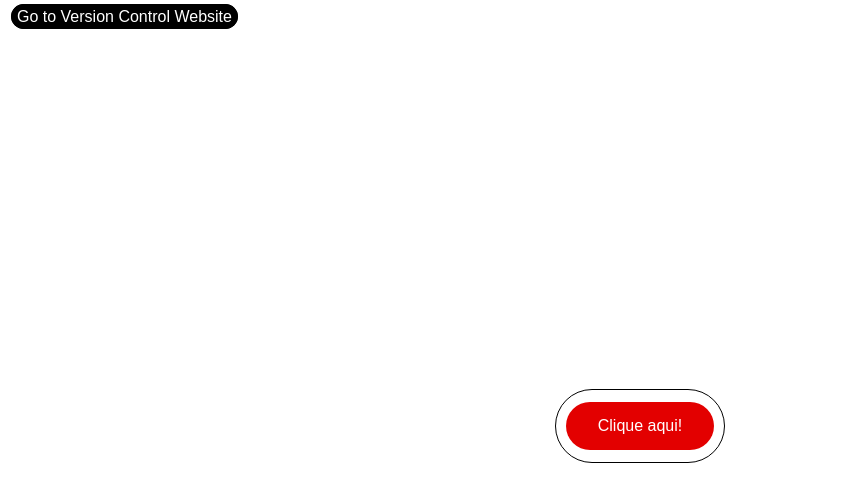
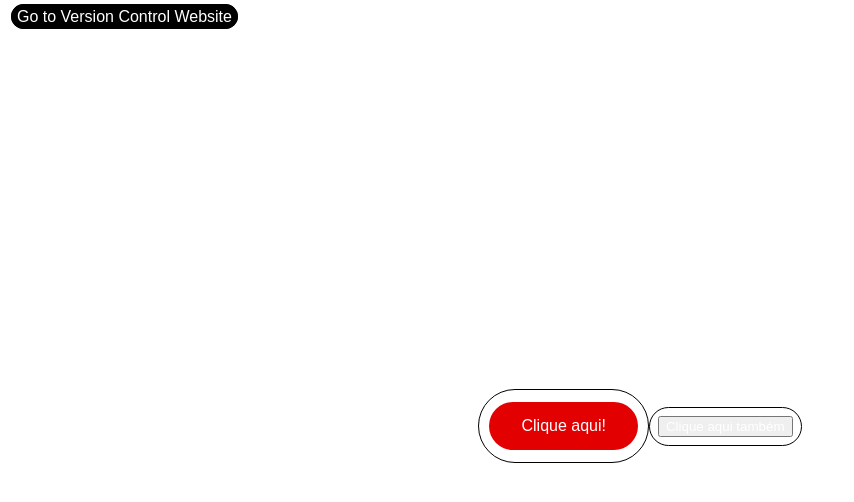
Before and after one commit to icarow1030/Aula-de-GitHub, a plain HTML site: page index.html in a window 1280 px wide. Shown: the whole page, without its empty margins (0-854 px from the left). Drawn offline with Linux system fonts and the light colour scheme.

Commit message:
Add new button

```diff
--- a/index.html
+++ b/index.html
@@ -16,7 +16,14 @@
                 <a href="version.html" class="button-text">Clique aqui!</a>
             </button>
         </div>
+        <div class="Button-div">
+            <button>
+                <a href="version.html" class="button-text">Clique aqui também</a>
+            </button>
+        </div>
     </div>
+
+
 
 
 </body>
```
